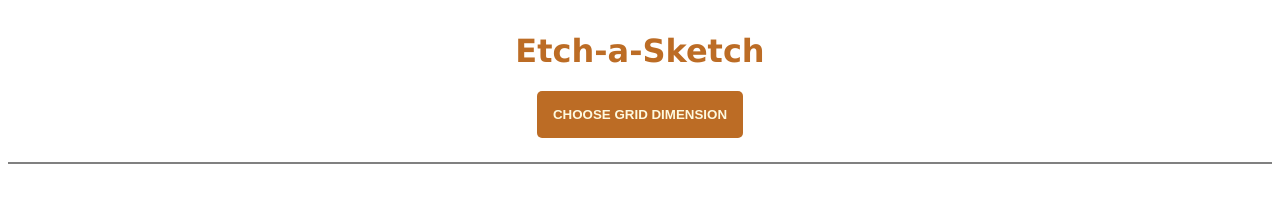
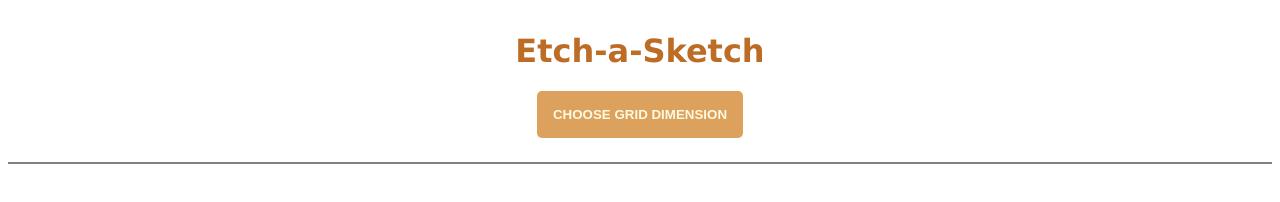
Before and after one commit to nzubeifechukwu/etch-a-sketch, a plain HTML site: page index.html in a window 1280 px wide. In both pictures the pointer is over the button "CHOOSE GRID DIMENSION". Drawn offline with Linux system fonts and the light colour scheme.

Commit message:
Add button hover effect

```diff
--- a/style.css
+++ b/style.css
@@ -24,6 +24,10 @@ button {
   color: #fefae0;
 }
 
+button:hover {
+  background-color: #dda15e;
+}
+
 .container {
   margin-top: 8px;
   border: 0.5px solid grey;
```
